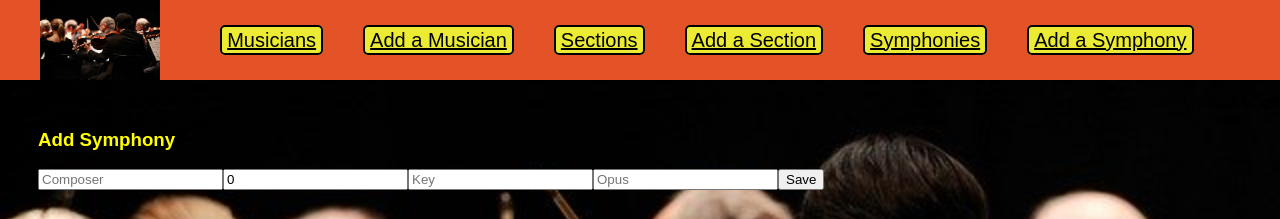
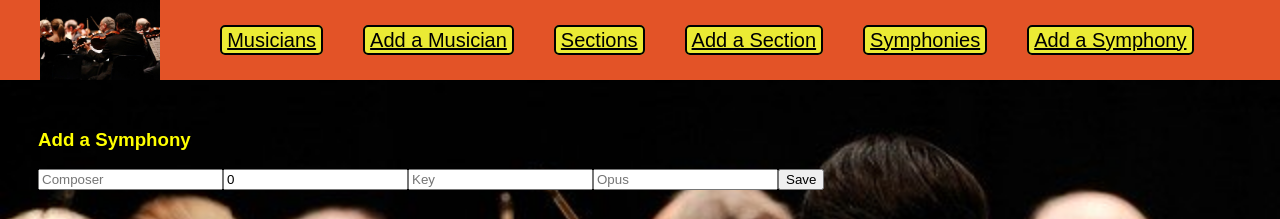
Before and after one commit to quentincrida/ViolinServiceFullStackReactSpring, a React (Create React App) app in the folder all_musicians_start_point/: page /symphonies/new in a window 1280 px wide. Shown: the top 219 px of the page. Built offline with nearby package versions, Linux system fonts and the light colour scheme; no server answers.

Commit message:
minor text additions

```diff
--- a/all_musicians_start_point/src/components/symphonies/SymphonyForm.js
+++ b/all_musicians_start_point/src/components/symphonies/SymphonyForm.js
@@ -45,7 +45,7 @@ render() {
   // }
   let heading = "";
   if(!this.props.symphony){
-    heading = "Add Symphony"
+    heading = "Add a Symphony"
   } else {
     heading = "Edit " + this.props.symphony.composer + " " + this.props.symphony.number;
   }
```
Also changed, not shown: 1 other file (tests, documents, lock files or other folders).
